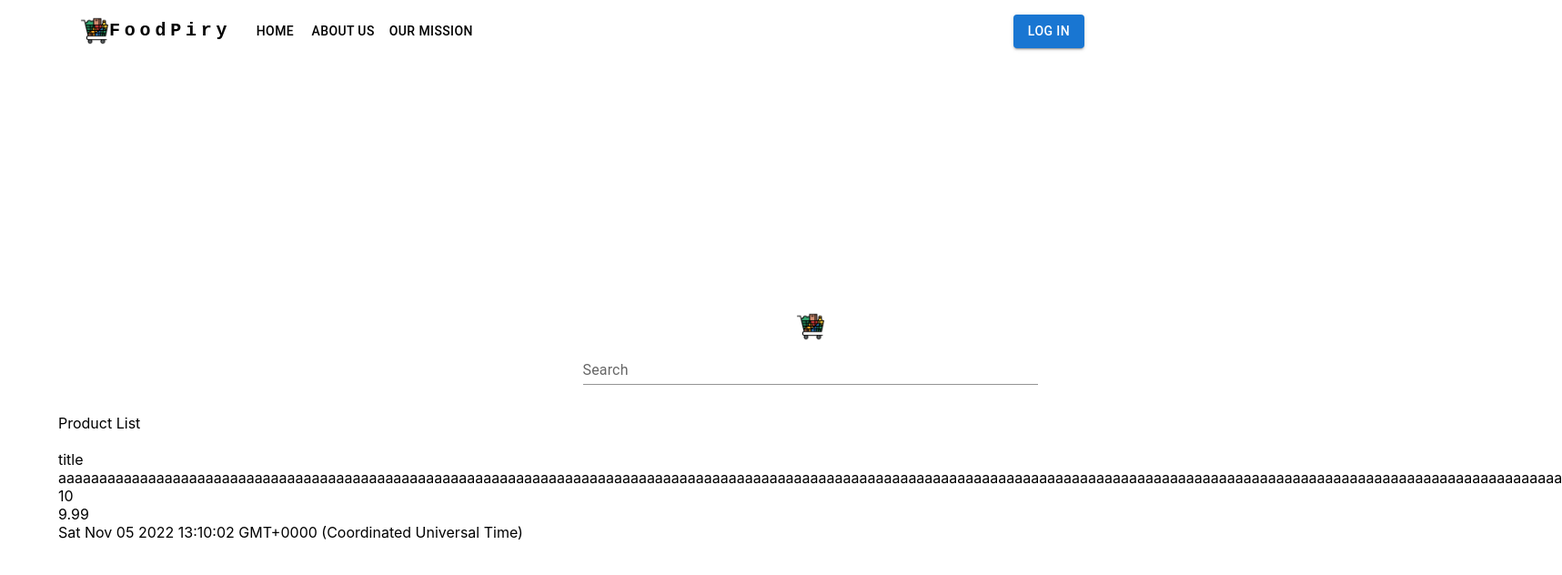
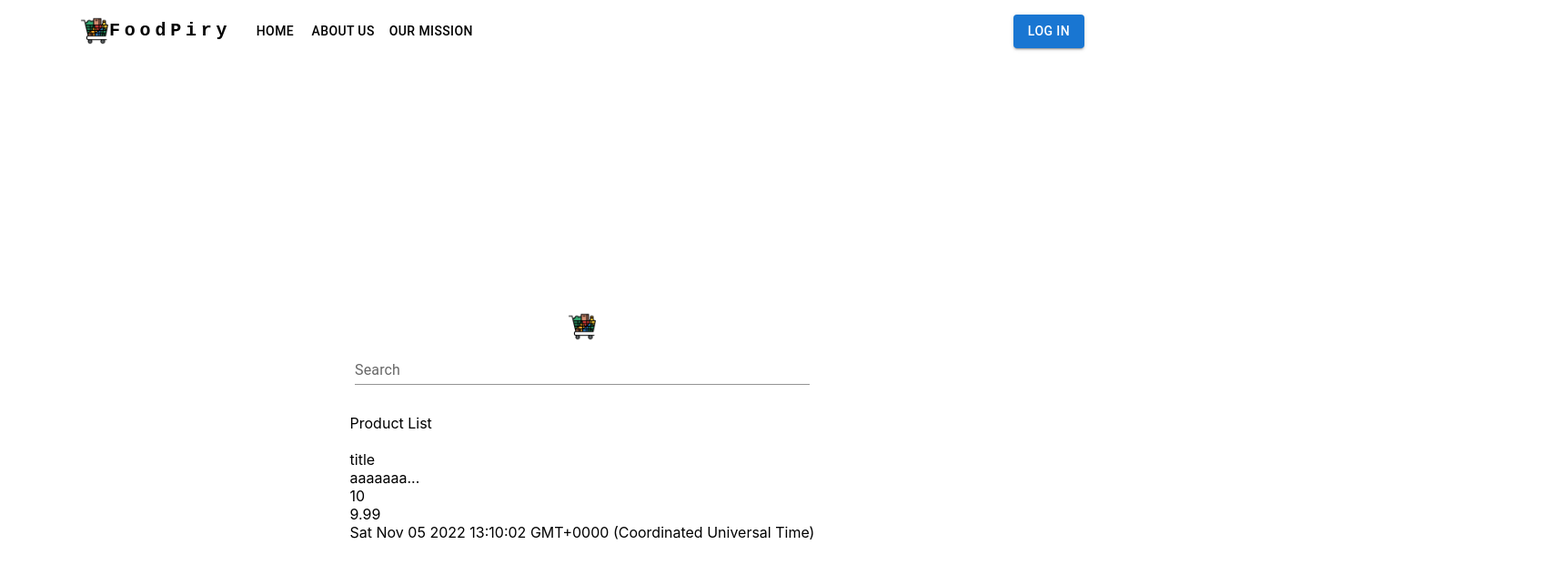
Before and after one commit to FortanPireva/FoodSearchEngine, a React (Create React App) app in the folder client/: page / in a window 1280 px wide. Shown: the top 632 px of the page at 91% size, 1717 px wide, since content can reach past the window. Built offline with nearby package versions, Linux system fonts and the light colour scheme.

Commit message:
non-interactive truncate

```diff
--- a/client/src/components/Product/Product.js
+++ b/client/src/components/Product/Product.js
@@ -1,11 +1,12 @@
 import React from "react";
+import truncate from "../../helpers";
 
 const Product = (props) => {
     return (
         <div>
             <img src={props.productData.image}  alt={""}/>
             <div>{props.productData.title}</div>
-            <div>{props.productData.description}</div>
+            <div>{truncate(props.productData.description)}</div>
             <div>{props.productData.priceOrig}</div>
             <div>{props.productData.priceDisc}</div>
             <div>{props.productData.expDate}</div>
--- /dev/null
+++ b/client/src/helpers.js
@@ -0,0 +1,7 @@
+const MAX_LENGTH = 10 // should be larger than 3
+
+const truncate = (inputString) => {
+    return (inputString.length >= MAX_LENGTH) ? inputString.substring(0, MAX_LENGTH - 3) + "..." : inputString;
+}
+
+export default truncate;
```
